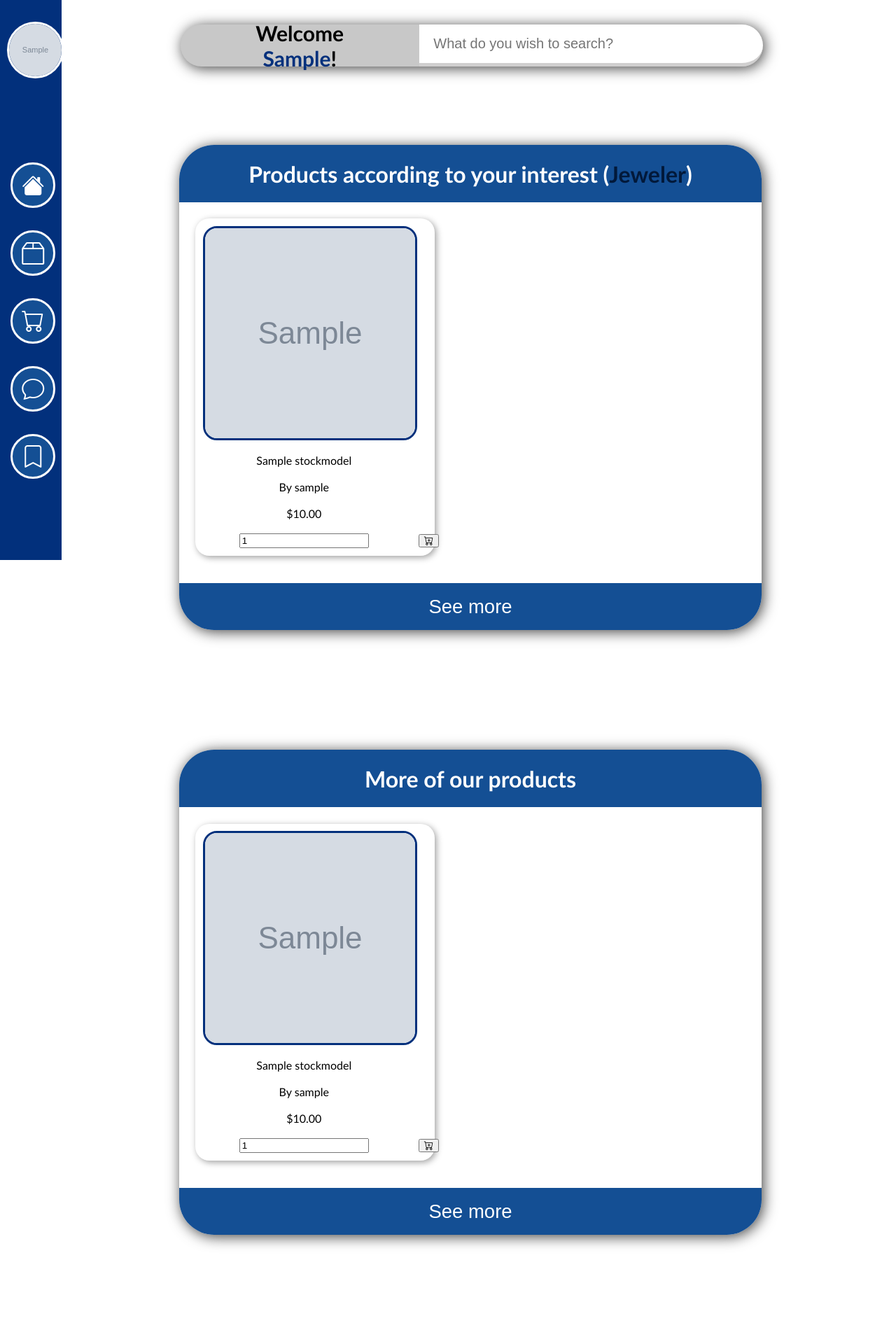
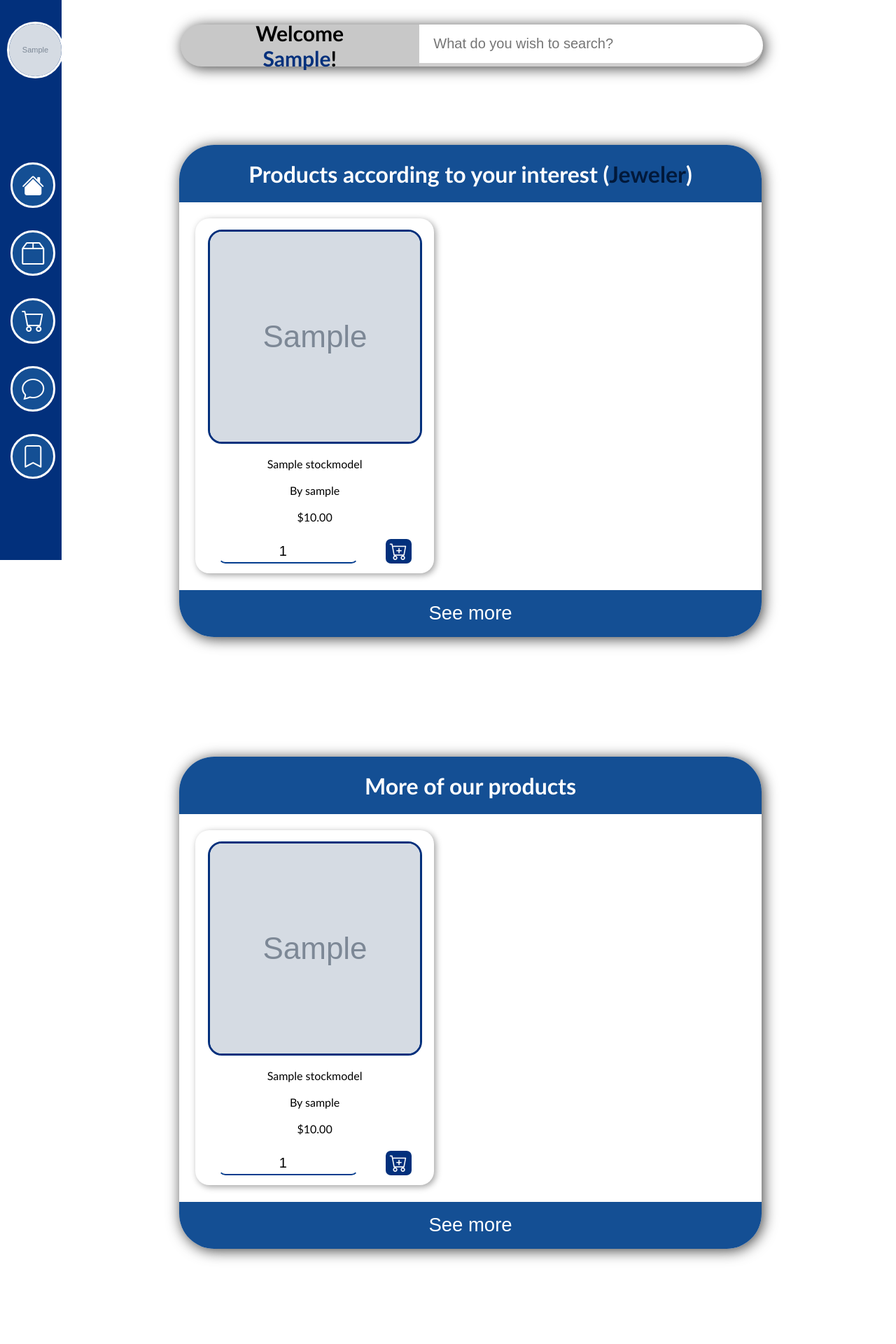
Before and after one commit to BlueLuscious/App, a Django app: template app/templates/home.html in a window 1280 px wide. Shown: the top 1920 px of the page at 70% size. Run offline with Django 4.2, Linux system fonts and the light colour scheme; the template is opened without the code that fills it: values that come from a table or form of the project are taken from there, others are empty; tables that the repository leaves empty hold one stand-in row (values such as "Sample post"); grey boxes marked "Sample" are stand-in pictures.

Commit message:
update static folder
homeStyles.css:
- add input number and button to post products to cart

```diff
--- a/app/static/CSS/homeStyles.css
+++ b/app/static/CSS/homeStyles.css
@@ -183,6 +183,38 @@ td {
     height: 300px;
     border: 3px solid #02307C;
     border-radius: 20px;
+    margin-top: 5px;
+}
+
+.add_to_cart {
+    display: inline-block;
+    margin-top: 10px;
+    margin-bottom: 10px;
+}
+
+.add_to_cart td {
+    margin: 0;
+    padding: 0;
+}
+
+.add_to_cart input {
+    width: 200px;
+    height: 35px;
+    margin-left: 20px;
+    text-align: center;
+    border-color: transparent;
+    border-bottom-color: #02193a;
+    border-radius: 10px;
+    font-size: 20px;
+}
+
+.add_to_cart button {
+    height: 35px;
+    border: none;
+    border-radius: 20%;
+    color: white;
+    background-color: #02307C;
+    font-size: 25px;
 }
 
 .see_more_button {
@@ -206,4 +238,8 @@ td {
     position: relative;
     top: 15%;
 }
+
+#form {
+    display: inline;
+}
 /* END - BLOCK HOME */
```
